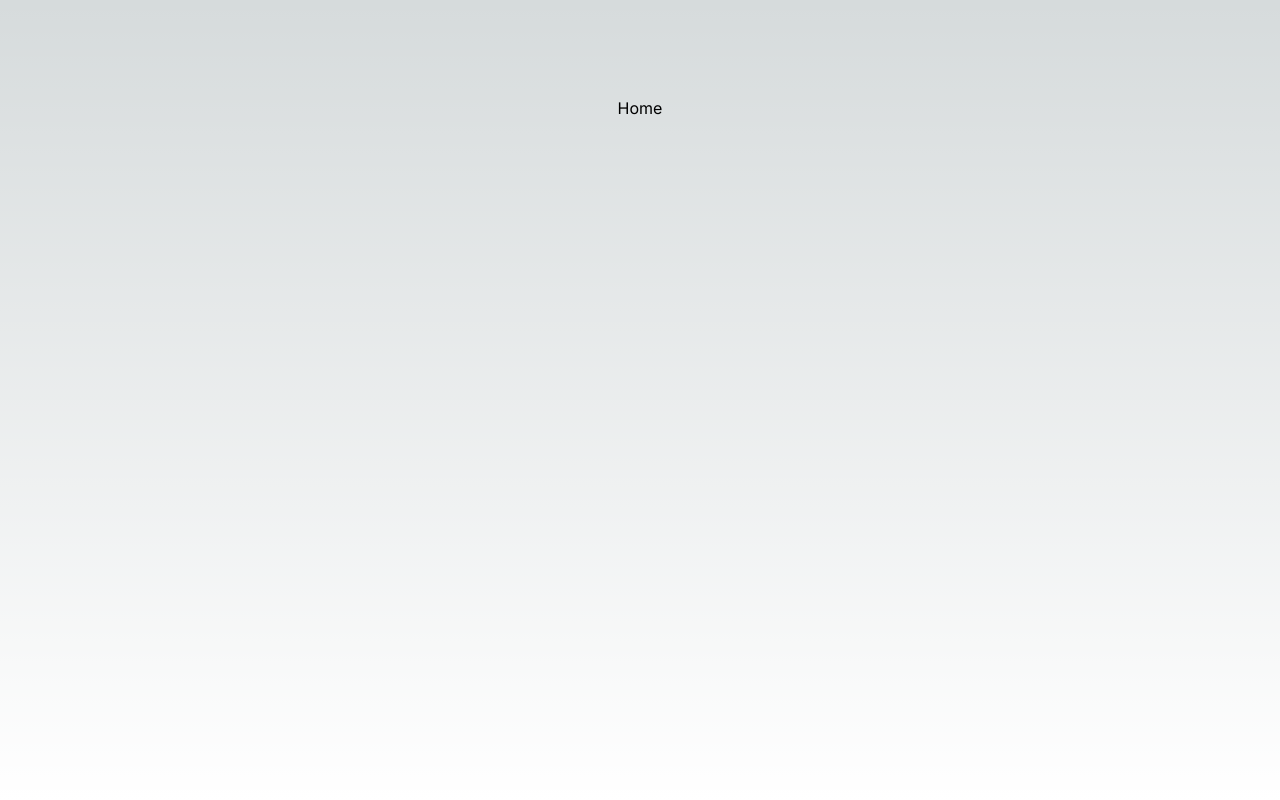
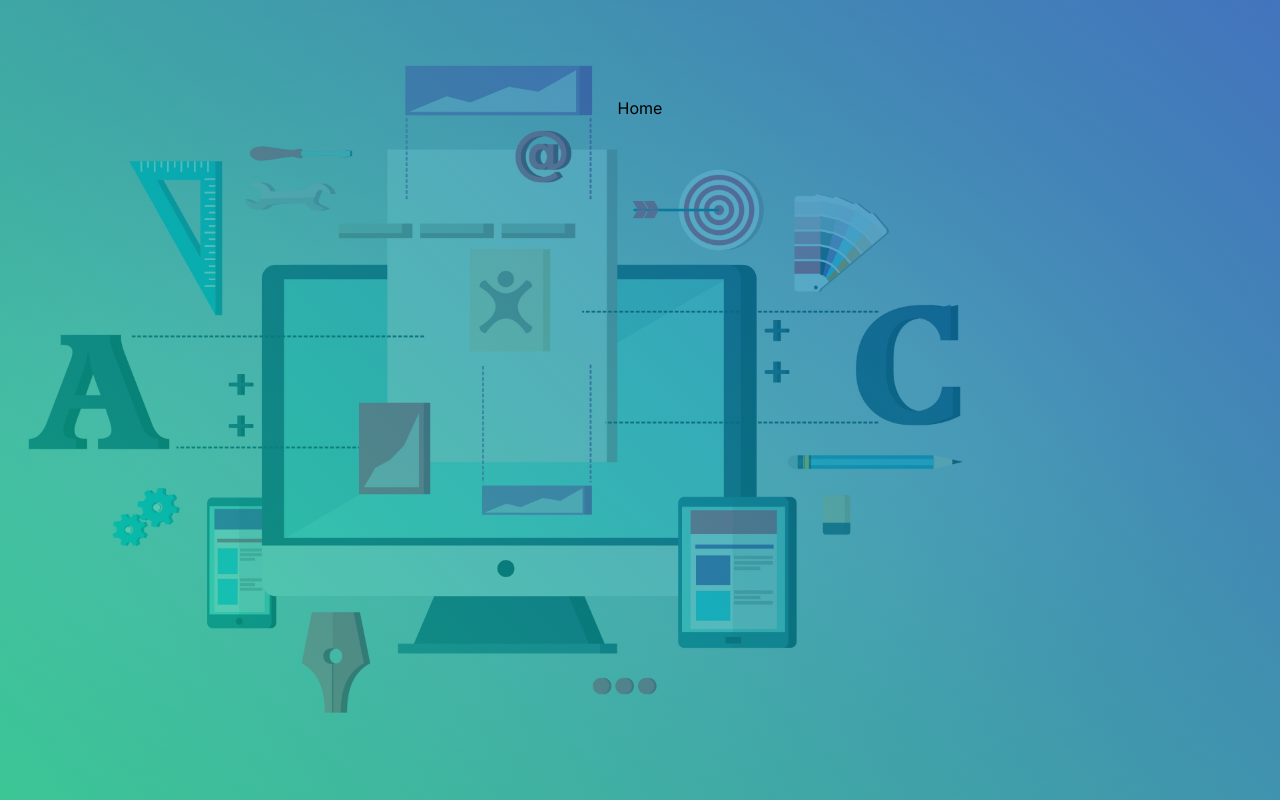
Before and after one commit to KsanaSal/icap-group-test, a Next.js app: page / in a window 1280 px wide. Built offline with nearby package versions, Linux system fonts and the light colour scheme.

Commit message:
added background image in login page

```diff
--- a/app/globals.css
+++ b/app/globals.css
@@ -18,10 +18,19 @@
 
 body {
     color: rgb(var(--foreground-rgb));
-  background: linear-gradient(
+    /* background: linear-gradient(
             to bottom,
             transparent,
             rgb(var(--background-end-rgb))
         )
-    rgb(var(--background-start-rgb));
+        rgb(var(--background-start-rgb)); */
+    background-image: linear-gradient(
+            45deg,
+            rgba(9, 205, 136, 0.7) 0%,
+            rgba(19, 89, 194, 0.7) 100%
+        ),
+        url("./assets/images/back-login.jpg");
+    background-repeat: no-repeat;
+    background-position: center;
+    background-size: cover;
 }
--- a/tailwind.config.ts
+++ b/tailwind.config.ts
@@ -1,20 +1,14 @@
-import type { Config } from 'tailwindcss'
+import type { Config } from "tailwindcss";
 
 const config: Config = {
-  content: [
-    './pages/**/*.{js,ts,jsx,tsx,mdx}',
-    './components/**/*.{js,ts,jsx,tsx,mdx}',
-    './app/**/*.{js,ts,jsx,tsx,mdx}',
-  ],
-  theme: {
-    extend: {
-      backgroundImage: {
-        'gradient-radial': 'radial-gradient(var(--tw-gradient-stops))',
-        'gradient-conic':
-          'conic-gradient(from 180deg at 50% 50%, var(--tw-gradient-stops))',
-      },
+    content: [
+        "./pages/**/*.{js,ts,jsx,tsx,mdx}",
+        "./components/**/*.{js,ts,jsx,tsx,mdx}",
+        "./app/**/*.{js,ts,jsx,tsx,mdx}",
+    ],
+    theme: {
+        extend: {},
     },
-  },
-  plugins: [],
-}
-export default config
+    plugins: [],
+};
+export default config;
```
Also changed, not shown: app/assets/images/back-login.jpg (added). Lines whose indentation alone changed are shown as unchanged.
